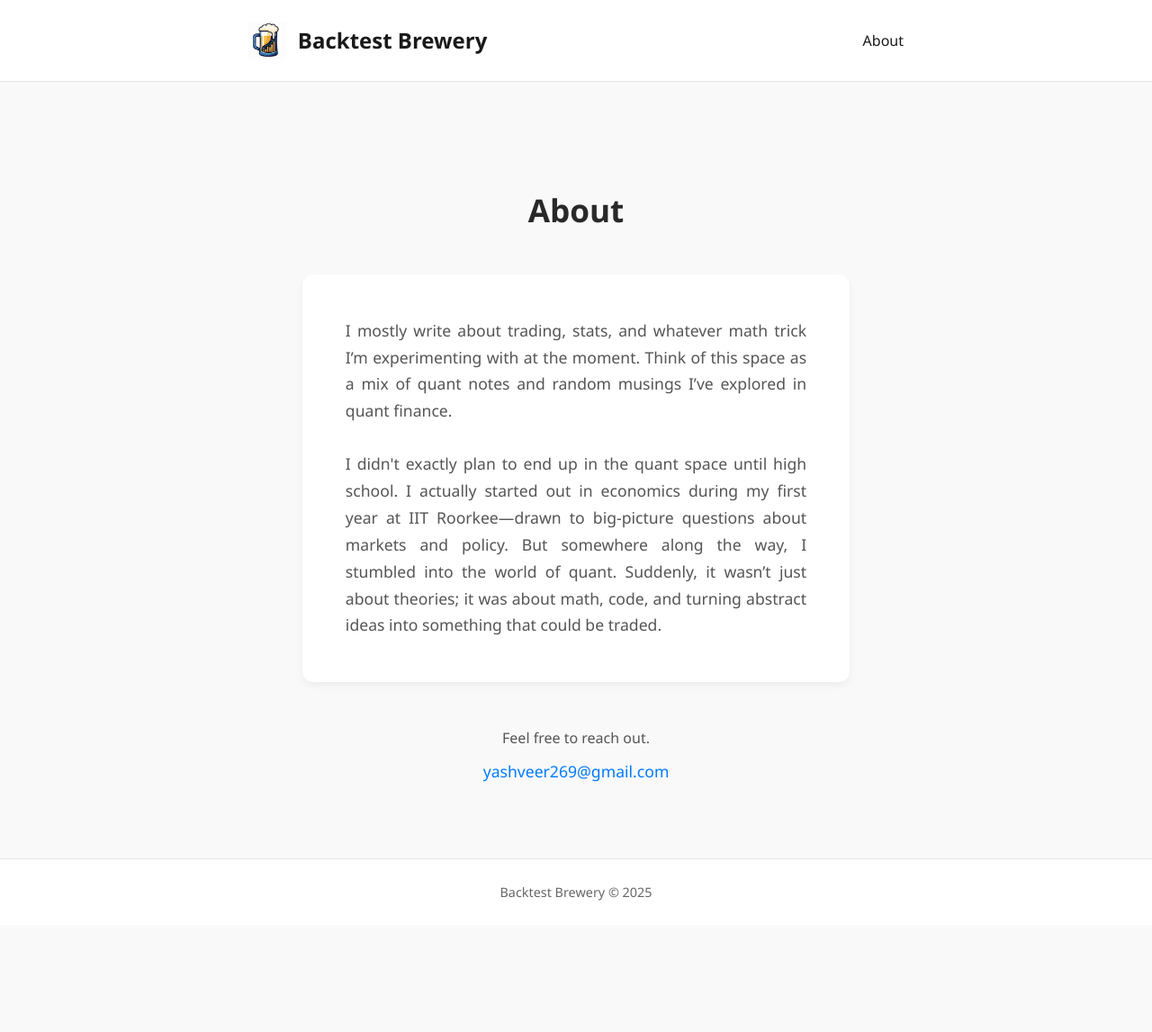
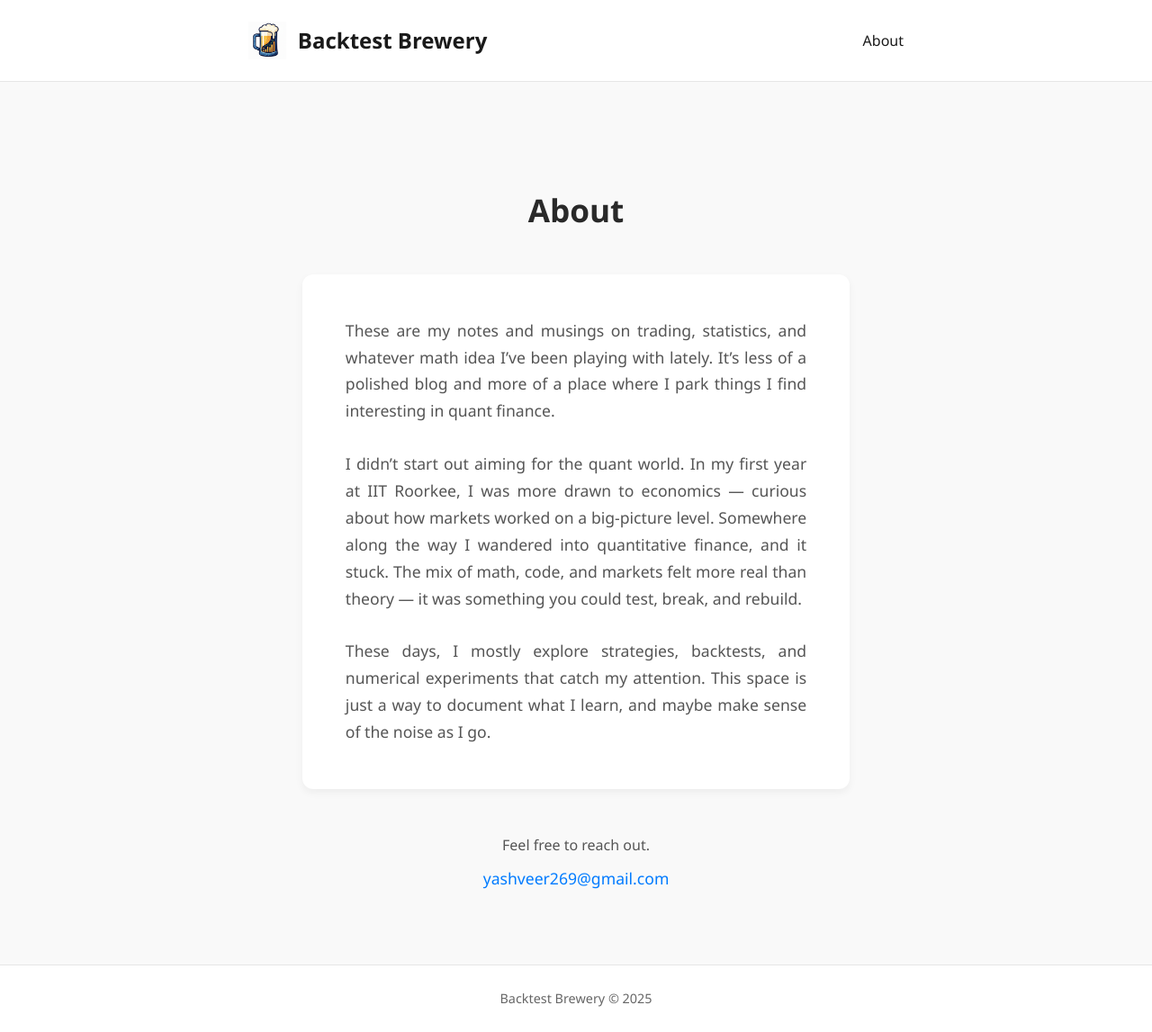
Before and after one commit to backtestbrewery/backtestbrewery.github.io, a Jekyll site: the page built from about.html, in a window 1280 px wide. Shown: the whole page at 90% size. Built offline with Jekyll 4.4.1, drawn with Linux system fonts in a browser that asks for light colours; before the commit the page ends 1028 px from its top, so only the background shows below that.

Commit message:
Update about.html

```diff
--- a/about.html
+++ b/about.html
@@ -8,10 +8,13 @@ title: About | Backtest Brewery
     <h1>About</h1>
     <div class="about-card">
       <p>
-        I mostly write about trading, stats, and whatever math trick I’m experimenting with at the moment. Think of this space as a mix of quant notes and random musings I’ve explored in quant finance.
+        These are my notes and musings on trading, statistics, and whatever math idea I’ve been playing with lately. It’s less of a polished blog and more of a place where I park things I find interesting in quant finance.
       </p>
       <p>
-        I didn't exactly plan to end up in the quant space until high school. I actually started out in economics during my first year at IIT Roorkee—drawn to big-picture questions about markets and policy. But somewhere along the way, I stumbled into the world of quant. Suddenly, it wasn’t just about theories; it was about math, code, and turning abstract ideas into something that could be traded.
+        I didn’t start out aiming for the quant world. In my first year at IIT Roorkee, I was more drawn to economics — curious about how markets worked on a big-picture level. Somewhere along the way I wandered into quantitative finance, and it stuck. The mix of math, code, and markets felt more real than theory — it was something you could test, break, and rebuild.
+      </p>
+      <p>
+        These days, I mostly explore strategies, backtests, and numerical experiments that catch my attention. This space is just a way to document what I learn, and maybe make sense of the noise as I go.
       </p>
     </div>
     <div class="contact-me">
@@ -22,8 +25,6 @@ title: About | Backtest Brewery
 </section>
 
 <style>
-/* --- Variables (Inherited) --- */
-/* assuming you have a root variable block in your main CSS */
 :root {
   --background: #fdfdfd;
   --text-primary: #292929;
@@ -32,7 +33,6 @@ title: About | Backtest Brewery
   --accent: #007bff;
 }
 
-/* --- About Section --- */
 .about-section {
   padding: 5rem 1rem;
 }
```
Also changed, not shown: other parts of about.html (+0 -2 lines).
